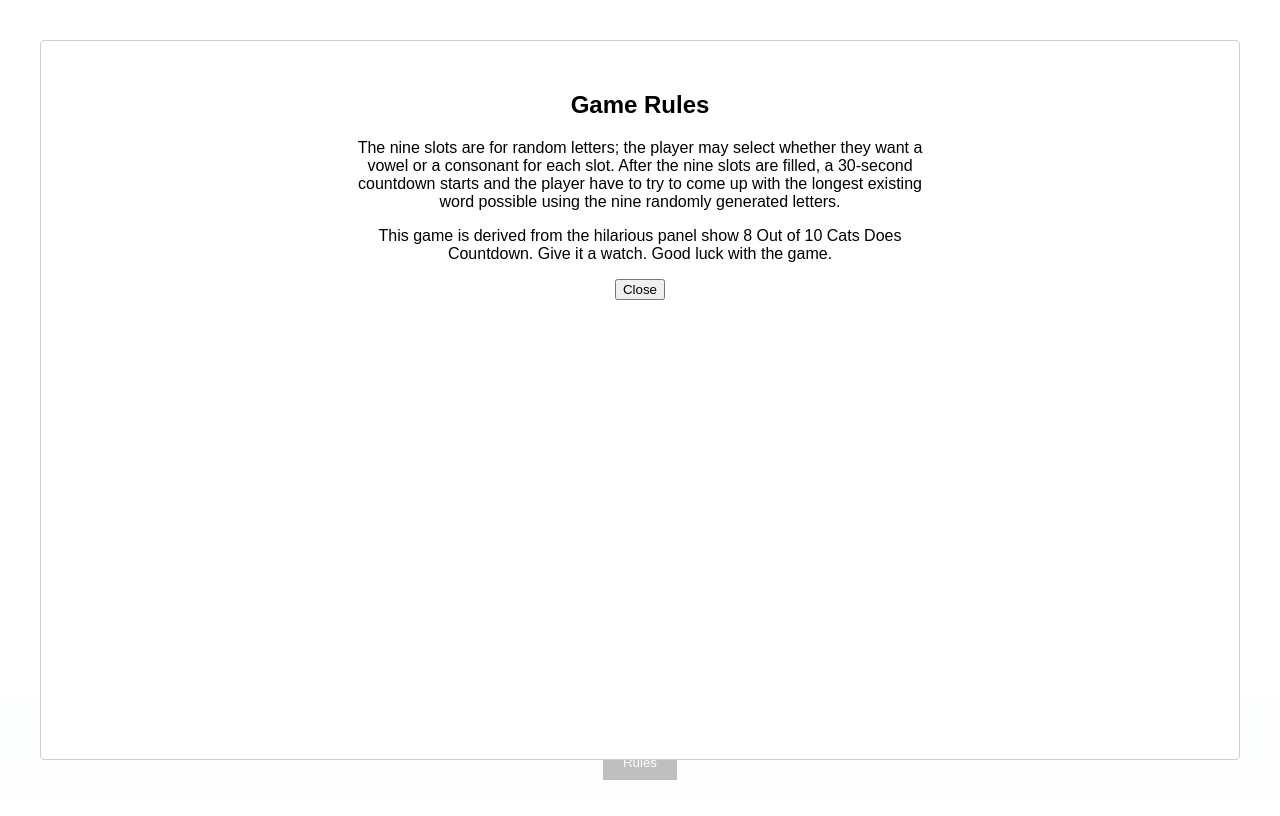
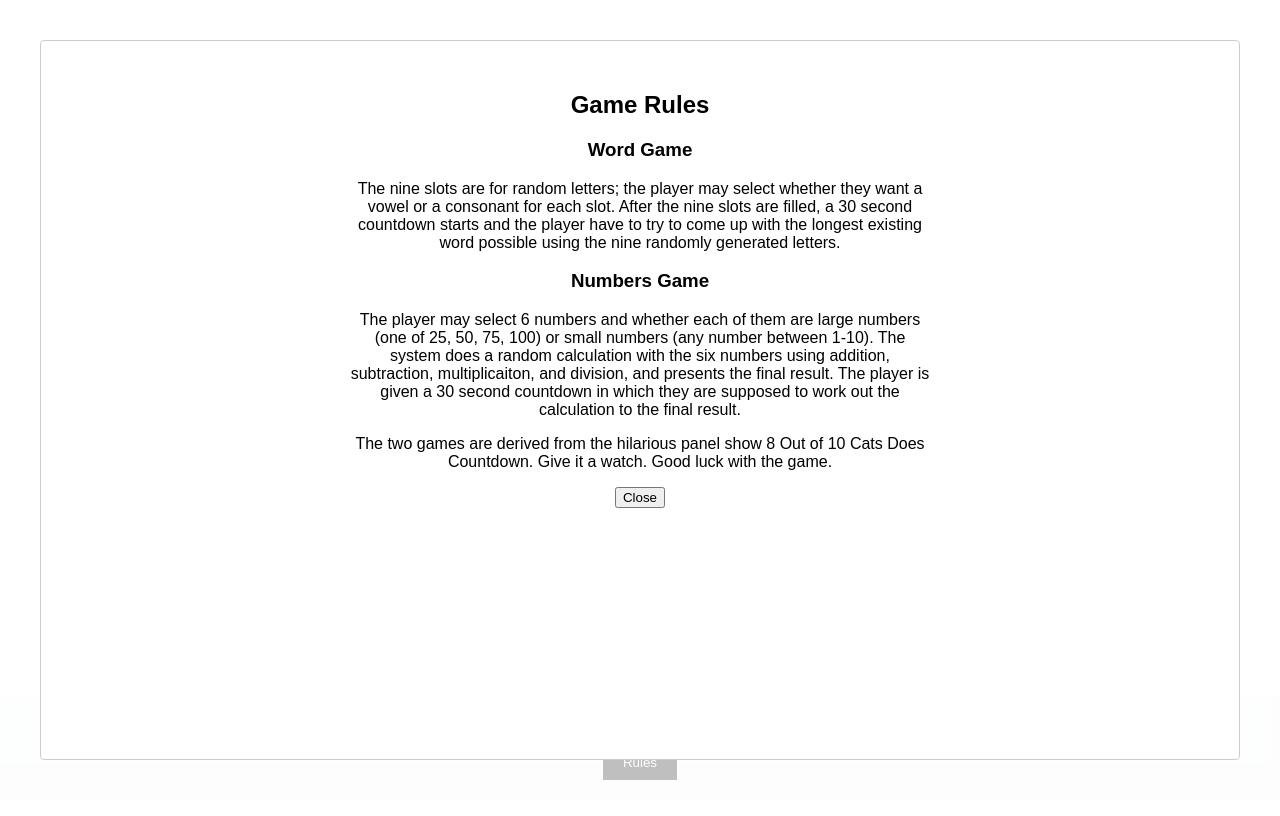
Before and after one commit to KnowsCount/countdown-conundrum, a Next.js app: page / in a window 1280 px wide. Both pictures are taken after a click on the button "Rules". Built offline with nearby package versions, Linux system fonts and the light colour scheme; no server answers.

Commit message:
fix: add numbers game rules

```diff
--- a/components/common/RulesModal/RulesModal.tsx
+++ b/components/common/RulesModal/RulesModal.tsx
@@ -24,18 +24,29 @@ const RulesModal: React.FC<RulesModalProps> = ({ isOpen, onRequestClose }) => {
 		>
 			<ModalContent>
 				<h2>Game Rules</h2>
+				<h3>Word Game</h3>
 				<p>
 					The nine slots are for random letters; the player may select
 					whether they want a vowel or a consonant for each slot.
-					After the nine slots are filled, a 30-second countdown
+					After the nine slots are filled, a 30 second countdown
 					starts and the player have to try to come up with the
 					longest existing word possible using the nine randomly
 					generated letters.
 				</p>
+				<h3>Numbers Game</h3>
 				<p>
-					This game is derived from the hilarious panel show 8 Out of
-					10 Cats Does Countdown. Give it a watch. Good luck with the
-					game.
+					The player may select 6 numbers and whether each of them are
+					large numbers (one of 25, 50, 75, 100) or small numbers (any
+					number between 1-10). The system does a random calculation
+					with the six numbers using addition, subtraction,
+					multiplicaiton, and division, and presents the final result.
+					The player is given a 30 second countdown in which they are
+					supposed to work out the calculation to the final result.
+				</p>
+				<p>
+					The two games are derived from the hilarious panel show 8
+					Out of 10 Cats Does Countdown. Give it a watch. Good luck
+					with the game.
 				</p>
 				<button onClick={onRequestClose}>Close</button>
 			</ModalContent>
--- a/pages/index.tsx
+++ b/pages/index.tsx
@@ -152,7 +152,9 @@ const IndexPage: React.FC = () => {
 		} else if (!canFormWordFromLetters(inputWord, letters)) {
 			setMessage('Your word contains letters not in the given set.')
 		} else if (!wordList.includes(inputWord)) {
-			setMessage(`Sorry, ${inputWord} is not a valid word; ${longestWord} is—it is also the longest possible.`)
+			setMessage(
+				`Sorry, ${inputWord} is not a valid word; ${longestWord} is—it is also the longest possible.`
+			)
 		} else {
 			if (inputWord.length === longestWord.length) {
 				setMessage(
```
Also changed, not shown: 1 other file (tests, documents, lock files or other folders).
